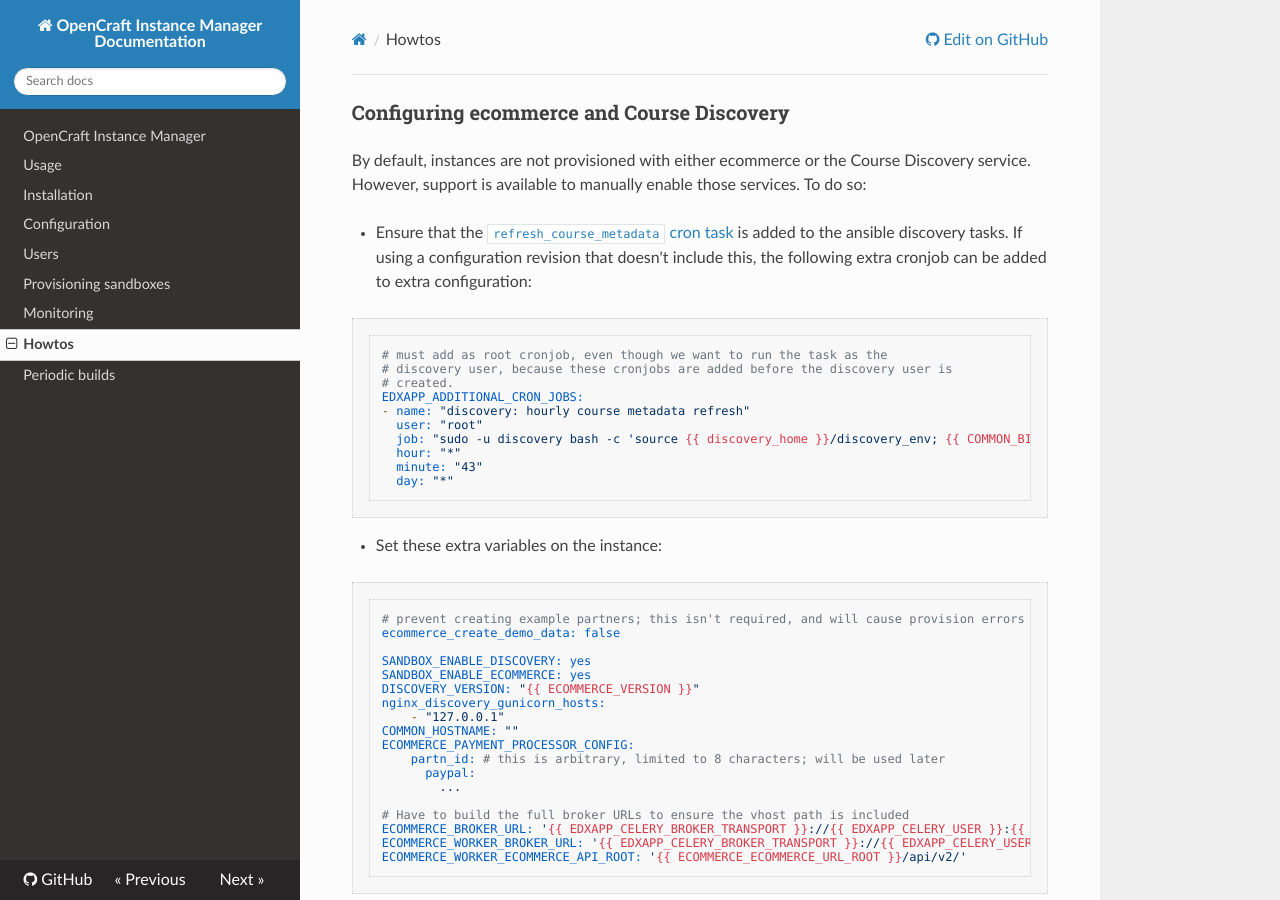
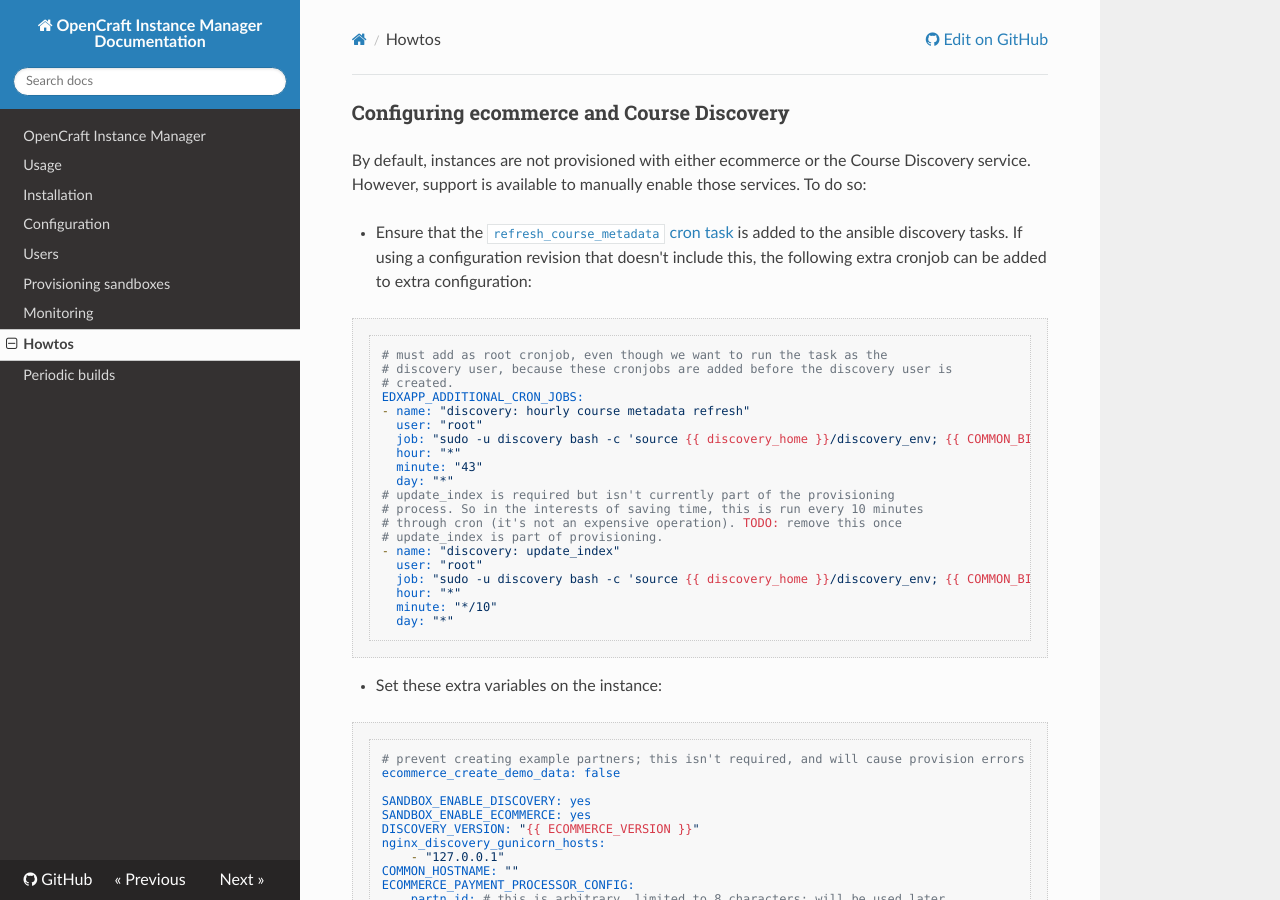
Before and after one commit to open-craft/opencraft, an MkDocs documentation site: the page built from documentation/howtos.md, in a window 1280 px wide and 900 px high. Built offline with MkDocs 1.6.1, drawn with Linux system fonts in a browser that asks for light colours; nearby versions of some CDN libraries.

Commit message:
add discovery update_index cron

````diff
--- a/documentation/howtos.md
+++ b/documentation/howtos.md
@@ -18,6 +18,16 @@
   job: "sudo -u discovery bash -c 'source {{ discovery_home }}/discovery_env; {{ COMMON_BIN_DIR }}/manage.discovery refresh_course_metadata'"
   hour: "*"
   minute: "43"
+  day: "*"
+# update_index is required but isn't currently part of the provisioning
+# process. So in the interests of saving time, this is run every 10 minutes
+# through cron (it's not an expensive operation). TODO: remove this once
+# update_index is part of provisioning.
+- name: "discovery: update_index"
+  user: "root"
+  job: "sudo -u discovery bash -c 'source {{ discovery_home }}/discovery_env; {{ COMMON_BIN_DIR }}/manage.discovery update_index --disable-change-limit'"
+  hour: "*"
+  minute: "*/10"
   day: "*"
 ```
 
````
